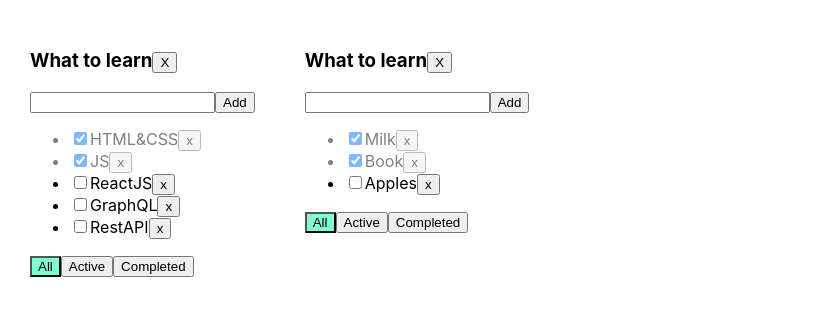
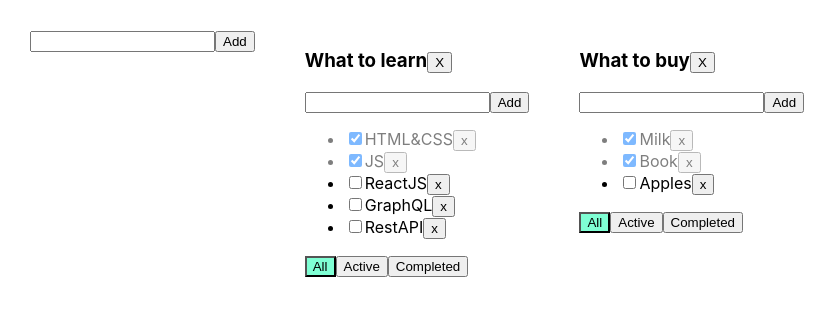
Before and after one commit to Constantin-dot/TodoList, a React (Create React App) app: page / in a window 1280 px wide. Shown: the top 316 px of the page, without its empty margins (0-837 px from the left). Built offline with nearby package versions, Linux system fonts and the light colour scheme.

Commit message:
The cod was refactored.The new components(AddItemForm, EditableSpan) were created.The possibility to create new todoList was added.

```diff
--- /dev/null
+++ b/src/AddItemForm.tsx
@@ -0,0 +1,39 @@
+import React, {ChangeEvent, KeyboardEvent, useState} from "react";
+
+type AddItemFormPropsType = {
+    addItem: (title: string) => void
+}
+
+function AddItemForm(props: AddItemFormPropsType) {
+    let [title, setTitle] = useState<string>("");
+    let [error, setError] = useState<string | null>(null);
+
+    const onTitleChange = (e: ChangeEvent<HTMLInputElement>) => setTitle(e.currentTarget.value);
+    const onAddTaskPress = (e: KeyboardEvent<HTMLInputElement>) => {
+        setError(null);
+        if(e.charCode === 13) {
+            addItem();
+        }
+    }
+    const addItem = () => {
+        if (title.trim() !== ""){
+            props.addItem(title.trim());
+        } else {
+            setError("Title is required");
+        }
+        setTitle("");
+    }
+
+    return <div>
+        <input
+            type={'text'}
+            value={title}
+            onChange={onTitleChange}
+            onKeyPress={onAddTaskPress}
+        />
+        <button onClick={addItem}>Add</button>
+        {error && <div className={"error-message"}>{error}</div>}
+    </div>
+}
+
+export default AddItemForm;
--- a/src/App.tsx
+++ b/src/App.tsx
@@ -1,7 +1,8 @@
 import React, {useState} from 'react';
 import './App.css';
-import Todolist, {FilterValueType} from './Todolist';
+import Todolist, {FilterValueType, TaskType} from './Todolist';
 import {v1} from "uuid";
+import AddItemForm from "./AddItemForm";
 
 type TodoListType = {
     id: string
@@ -9,14 +10,11 @@
     filter: FilterValueType
 }
 
+type TasksStateType = {
+    [key: string]: Array<TaskType>
+}
+
 function App() {
-    // let [tasks, setTasks] = useState([
-    //     { id: v1(), title: "HTML&CSS", isDone: true },
-    //     { id: v1(), title: "JS", isDone: true },
-    //     { id: v1(), title: "ReactJS", isDone: false },
-    //     { id: v1(), title: "GraphQL", isDone: false },
-    //     { id: v1(), title: "RestAPI", isDone: false }
-    // ]);
     let todoListId1 = v1();
     let todoListId2 = v1();
 
@@ -33,7 +31,7 @@
         }
     ]);
 
-    let [tasks, setTasks] = useState({
+    let [tasks, setTasks] = useState<TasksStateType>({
         [todoListId1]: [
             { id: v1(), title: "HTML&CSS", isDone: true },
             { id: v1(), title: "JS", isDone: true },
@@ -70,6 +68,15 @@
         }
     }
 
+    function changeTaskTitle(id: string, newTitle: string, todoListId: string) {
+        let todoListTasks = tasks[todoListId];
+        let task = todoListTasks.find(t => t.id === id);
+        if(task) {
+            task.title = newTitle;
+            setTasks({...tasks});
+        }
+    }
+
     function changeFilter(value: FilterValueType, todoListId: string) {
         let todoList = todoLists.find(tl => tl.id === todoListId);
         if (todoList) {
@@ -84,27 +91,51 @@
         setTasks({...tasks});
     }
 
+    function changeTodoListTitle(id: string, newTitle: string) {
+        const todoList = todoLists.find(tl => tl.id === id);
+        if(todoList) {
+            todoList.title = newTitle;
+            setTodoLists([...todoLists]);
+        }
+    }
+
+    function addTodoList(title:string) {
+        let todolist: TodoListType = {
+            id: v1(),
+            filter: 'all',
+            title: title,
+        }
+        setTodoLists([todolist, ...todoLists]);
+        setTasks({
+            ...tasks,
+            [todolist.id]: []
+        })
+    }
+
     return (
         <div className="App">
+            <AddItemForm addItem={addTodoList}  />
             {
                 todoLists.map(tl => {
-                    let allTodoListTasks = tasks[tl.id];
-                    let taskForTodoList = allTodoListTasks;
+
+                    let taskForTodoList = tasks[tl.id];
                     if(tl.filter === "active") {
-                        taskForTodoList = allTodoListTasks.filter(t => t.isDone === false)
+                        taskForTodoList = taskForTodoList.filter(t => t.isDone === false)
                     }
                     if(tl.filter === "completed") {
-                        taskForTodoList = allTodoListTasks.filter(t => t.isDone === true)
+                        taskForTodoList = taskForTodoList.filter(t => t.isDone === true)
                     }
                     return <Todolist
                         key={tl.id}
                         id={tl.id}
-                        title={"What to learn"}
+                        title={tl.title}
                         tasks={taskForTodoList}
                         removeTask={removeTask}
                         changeFilter={changeFilter}
                         addTask={addTask}
                         changeTaskStatus={changeStatus}
+                        changeTaskTitle={changeTaskTitle}
+                        changeTodoListTitle={changeTodoListTitle}
                         filter={tl.filter}
                         removeTodoList={removeTodoList}
                     />
--- /dev/null
+++ b/src/EditableSpan.tsx
@@ -0,0 +1,34 @@
+import React, {ChangeEvent, useState} from "react";
+
+type EditableSpanPropsType = {
+    title: string
+    onChange: (newValue: string) => void
+}
+
+function EditableSpan(props: EditableSpanPropsType) {
+    let [editMode, setEditMode] = useState(false);
+    let [title, setTitle] = useState("");
+
+    const activateEditMode = () => {
+        setEditMode(true);
+        setTitle(props.title);
+    }
+    const activateViewMode = () => {
+        setEditMode(false);
+        props.onChange(title);
+    }
+    const onChangeTitleHandler = (e: ChangeEvent<HTMLInputElement>) => setTitle(e.currentTarget.value);
+
+    return editMode
+        ? <input
+            value={title}
+            onChange={onChangeTitleHandler}
+            onBlur={activateViewMode}
+            autoFocus={true}
+        />
+        : <span
+            onDoubleClick={activateEditMode}
+        >{props.title}</span>
+}
+
+export default EditableSpan;
--- a/src/Todolist.tsx
+++ b/src/Todolist.tsx
@@ -1,6 +1,8 @@
-import React, {ChangeEvent, KeyboardEvent, useState} from 'react';
+import React, {ChangeEvent} from 'react';
+import AddItemForm from "./AddItemForm";
+import EditableSpan from "./EditableSpan";
 
-type TaskType = {
+export type TaskType = {
     id: string
     title: string
     isDone: boolean
@@ -16,62 +18,58 @@
     changeFilter: (value: FilterValueType, todoListId: string) => void
     addTask: (title: string, todoListId: string) => void
     changeTaskStatus: (id: string, isDone: boolean, todoListId: string) => void
+    changeTaskTitle: (id: string, newTitle: string, todoListId: string) => void
     filter: FilterValueType
     removeTodoList: (id: string) => void
+    changeTodoListTitle: (id: string, newTitle: string) => void
 }
 
 export function Todolist(props: PropsType) {
 
-    let [title, setTitle] = useState<string>("");
-    let [error, setError] = useState<string | null>(null);
-
     let jsxTasks = props.tasks.map((t) => {
-        const onChangeHandler = (e: ChangeEvent<HTMLInputElement>) => {
+        const onChangeStatusHandler = (e: ChangeEvent<HTMLInputElement>) => {
             let newIsDoneValue = e.currentTarget.checked;
             props.changeTaskStatus(t.id, newIsDoneValue, props.id);
         }
+        const onChangeTitleHandler = (newValue: string) => {
+            props.changeTaskTitle(t.id, newValue, props.id);
+        }
+        const onClickHandler = () => props.removeTask(t.id, props.id)
 
         return (
             <li key={t.id} className={t.isDone ? "is-done" : ""}>
-                <input type="checkbox" onChange={onChangeHandler} checked={t.isDone}/>
-                <span>{t.title}</span>
-                <button onClick={() => {props.removeTask(t.id, props.id)}}> x </button>
+                <input
+                    type="checkbox"
+                    onChange={onChangeStatusHandler}
+                    checked={t.isDone}
+                />
+                <EditableSpan
+                    title={t.title}
+                    onChange={onChangeTitleHandler}
+                />
+                <button onClick={onClickHandler}> x </button>
             </li>
         )
     });
 
-    const onAddTaskClick = () => {
-        if (title.trim() !== ""){
-            props.addTask(title, props.id);
-        } else {
-            setError("Title is required");
-        }
-        setTitle("");
+    const addTask = (title: string) => {
+        props.addTask(title, props.id);
     }
-    const onAddTaskPress = (e: KeyboardEvent<HTMLInputElement>) => {
-        setError(null);
-        if(e.charCode === 13) {
-            onAddTaskClick()
-        }
-    }
-    const onTitleChange = (e: ChangeEvent<HTMLInputElement>) => setTitle(e.currentTarget.value);
     const onAllChangeFilter = () => props.changeFilter("all", props.id);
     const onActiveChangeFilter = () => props.changeFilter("active", props.id);
     const onCompletedChangeFilter = () => props.changeFilter("completed", props.id);
+    const removeTodoList = () => props.removeTodoList(props.id);
+    const changeTodoListTitle = (newTitle: string) => {
+        props.changeTodoListTitle(props.id, newTitle);
+    }
 
     return (
         <div>
-            <h3>{props.title}<button onClick={() => {props.removeTodoList(props.id)}}>X</button></h3>
-            <div>
-                <input
-                    type={'text'}
-                    value={title}
-                    onChange={onTitleChange}
-                    onKeyPress={onAddTaskPress}
-                />
-                <button onClick={onAddTaskClick}>Add</button>
-                {error && <div className={"error-message"}>{error}</div>}
-            </div>
+            <h3>
+                <EditableSpan title={props.title} onChange={changeTodoListTitle} />
+                <button onClick={removeTodoList}>X</button>
+            </h3>
+            <AddItemForm addItem={addTask} />
             <ul>
                 {jsxTasks}
             </ul>
```
